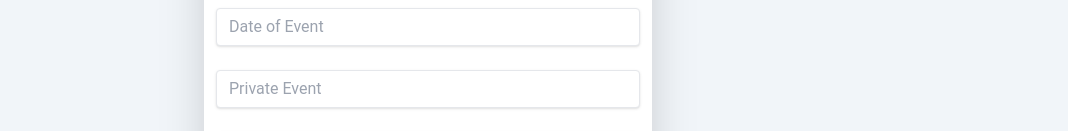
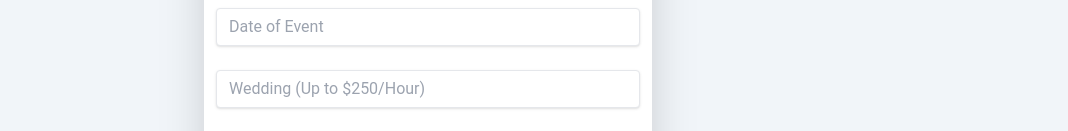
Before and after one commit to lamboprogramming/vercel-launch, a Next.js app in the folder djluchainz/: page /contact in a window 1280 px wide. Shown: the part 1068-1199 px from the top of the page, without its empty margins (212-1280 px from the left). Built offline with nearby package versions, Linux system fonts and the light colour scheme.

Commit message:
contact form style changes

```diff
--- a/djluchainz/components/ContactForm.jsx
+++ b/djluchainz/components/ContactForm.jsx
@@ -55,9 +55,10 @@ const ContactForm = () => {
       {/* Category */}
         <div className="mb-6 ">
           <select type="category" className="w-full px-3 py-2 leading-tight text-gray-400 bg-white border rounded shadow appearance-none focus:outline-none focus:bg-white focus:border-blue-600" id="category" name="category" placeholder="Event Type'">
-          <option>Private Event</option>
-          <option>Corporate Event</option>
-          <option>Wedding</option>
+          <option>Wedding (Up to $250/Hour)</option>
+          <option>Corporate Event (Up to $175/Hour)</option>
+          <option>Private Event (Up to $100/Hour)</option>
+          <option>DJ Lessons (Up to $75/Hour)</option>
           <option>Collaboration</option>
           <option>Other</option>
 
```
